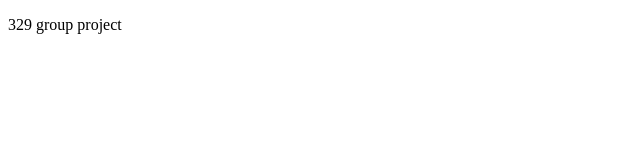
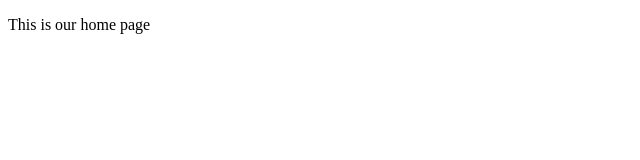
Before and after one commit to ae4sri/329groupproject, a React (Create React App) app: page / in a window 1280 px wide. Shown: the top 160 px of the page, without its empty margins (0-640 px from the left). Built offline with nearby package versions, Linux system fonts and the light colour scheme.

Commit message:
Add routes for the game, comic, and quiz

```diff
--- a/src/App.js
+++ b/src/App.js
@@ -1,8 +1,23 @@
+import { BrowserRouter as Router, Routes, Route } from 'react-router-dom'
 
 const App = () => {
 
   return (
-    <p>329 group project</p>
+    <>
+    <Router>
+        <Routes>
+
+          <Route path="/game" element={<p>Host Game on this Page</p>} />
+
+          <Route path="/comic" element={<p>Put the comic here</p>} />
+
+          <Route path="/quiz" element={<p>Put the quiz here</p>} />
+
+          <Route path="/" element={<p>This is our home page</p>} />
+
+        </Routes>
+      </Router>
+    </>
   )
 }
 
```
